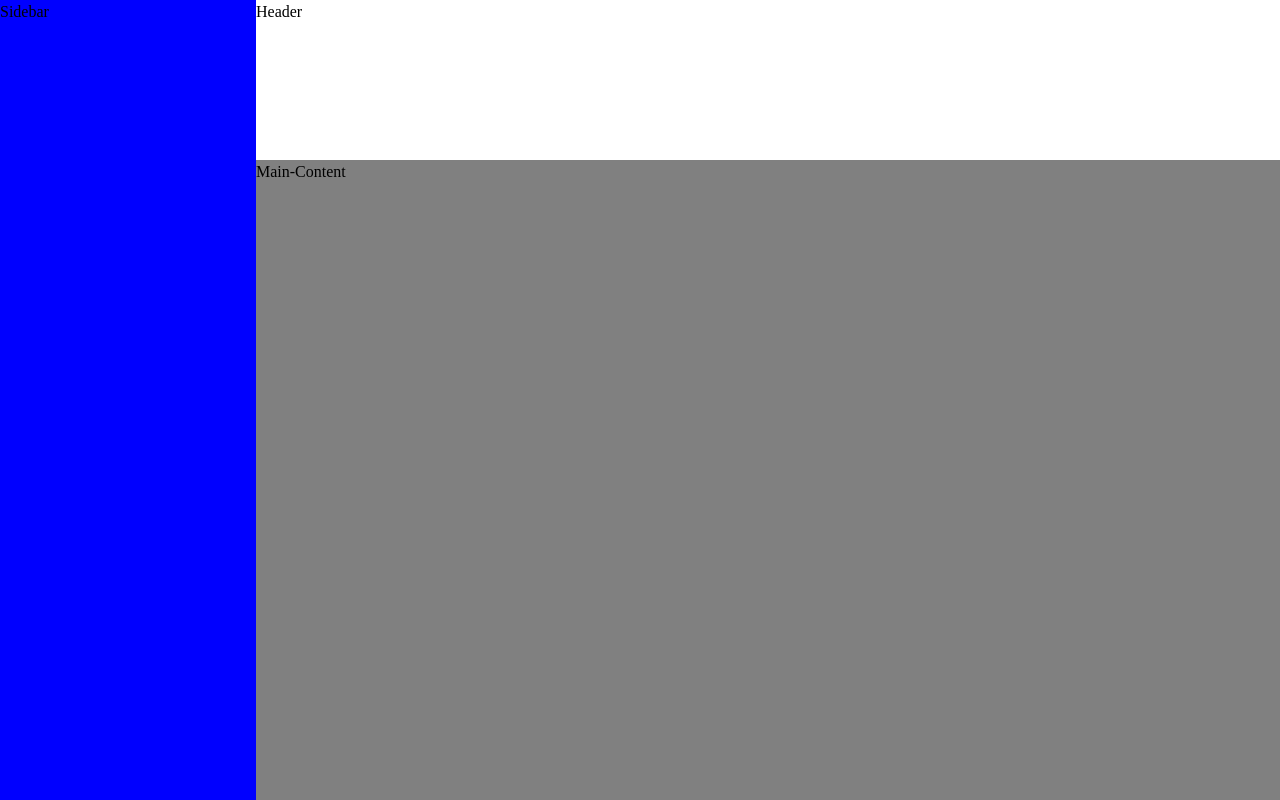
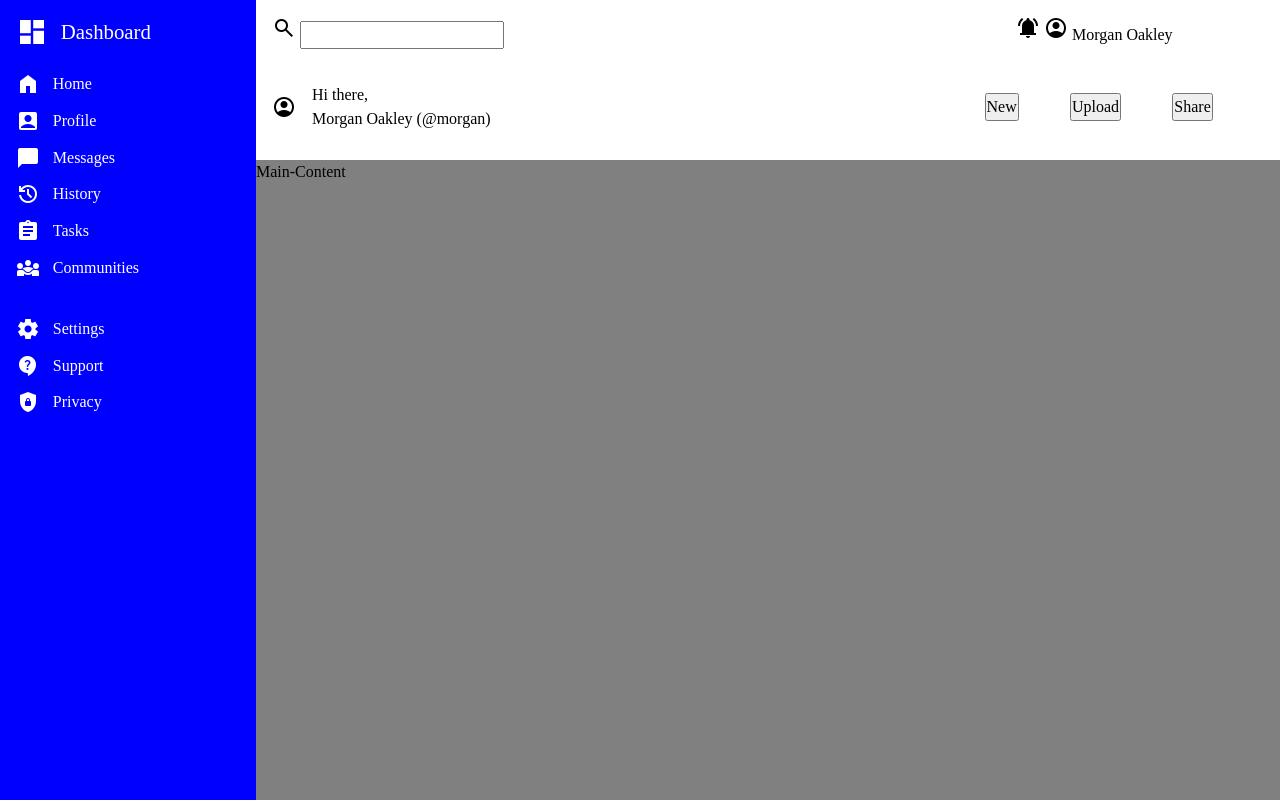
Before and after one commit to 46tcampbell/Admin-Dashboard, a plain HTML site: page index.html in a window 1280 px wide. Drawn offline with nearby package versions, Linux system fonts and the light colour scheme.

Commit message:
Update sidebar to match project image
Used a mix of grid and flexbox as I found flexbox was easier to center
the svg icons with the text. Also, decided to use spans for svg icons
as it seemed easiest to place it directly in the html with a span.

I got in the zone and forgot to commit earlier so a few changes for the
sidebar are lumped along with changes for the header.

```diff
--- a/index.html
+++ b/index.html
@@ -4,12 +4,93 @@
     <meta charset="UTF-8" />
     <meta name="viewport" content="width=device-width, initial-scale=1.0" />
     <title>Admin Dashboard</title>
+    <link
+      rel="stylesheet"
+      href="https://fonts.googleapis.com/css2?family=Material+Symbols+Outlined:opsz,wght,FILL,GRAD@40,400,1,0"
+    />
     <link rel="stylesheet" href="./styles.css" />
   </head>
   <body>
     <div class="container">
-      <div class="header">Header</div>
-      <div class="sidebar">Sidebar</div>
+      <div class="header">
+        <div class="header-top">
+          <div class="header-top-left">
+            <span class="material-symbols-outlined"> search </span>
+            <input type="search" />
+          </div>
+          <div class="header-top-right">
+            <span class="material-symbols-outlined">
+              notifications_active
+            </span>
+            <span class="material-symbols-outlined"> account_circle </span>
+            <span>Morgan Oakley</span>
+          </div>
+        </div>
+        <div class="header-bottom">
+          <div class="header-bottom-left">
+            <span class="material-symbols-outlined"> account_circle </span>
+            <div>
+              <div>Hi there,</div>
+              <div>Morgan Oakley (@morgan)</div>
+            </div>
+          </div>
+          <div class="header-bottom-right">
+            <button>New</button>
+            <button>Upload</button>
+            <button>Share</button>
+          </div>
+        </div>
+      </div>
+      <div class="sidebar">
+        <div class="logo">
+          <span class="material-symbols-outlined logo-svg"> dashboard </span>
+          Dashboard
+        </div>
+        <div class="navigation-menu">
+          <ul>
+            <div class="navigation-menu-item">
+              <span class="material-symbols-outlined"> home </span>
+              <li>Home</li>
+            </div>
+            <div class="navigation-menu-item">
+              <span class="material-symbols-outlined"> account_box </span>
+              <li>Profile</li>
+            </div>
+            <div class="navigation-menu-item">
+              <span class="material-symbols-outlined"> chat_bubble </span>
+              <li>Messages</li>
+            </div>
+            <div class="navigation-menu-item">
+              <span class="material-symbols-outlined"> history </span>
+              <li>History</li>
+            </div>
+            <div class="navigation-menu-item">
+              <span class="material-symbols-outlined"> assignment </span>
+              <li>Tasks</li>
+            </div>
+            <div class="navigation-menu-item">
+              <span class="material-symbols-outlined"> diversity_3 </span>
+              <li>Communities</li>
+            </div>
+          </ul>
+        </div>
+        <div class="branding-menu">
+          <ul>
+            <div class="branding-menu-item">
+              <span class="material-symbols-outlined"> settings </span>
+              <li>Settings</li>
+            </div>
+            <div class="branding-menu-item">
+              <span class="material-symbols-outlined"> contact_support </span>
+              <li>Support</li>
+            </div>
+            <div class="branding-menu-item">
+              <span class="material-symbols-outlined"> shield_lock </span>
+              <li>Privacy</li>
+            </div>
+          </ul>
+        </div>
+      </div>
       <div class="main-content">Main-Content</div>
     </div>
   </body>
--- a/styles.css
+++ b/styles.css
@@ -73,11 +73,71 @@ h6 {
   background-color: blue;
   grid-column: 1;
   grid-row: 1 / -1;
+  display: grid;
+  gap: 1.5rem;
+  color: white;
+  grid-template-rows: repeat(3, min-content);
+  padding: 1rem;
+}
+
+.material-symbols-outlined {
+  font-variation-settings: 'FILL' 1;
+}
+
+ul {
+  list-style-type: none;
+}
+
+div.logo,
+div.navigation-menu-item,
+div.branding-menu-item {
+  display: flex;
+  align-items: center;
+  gap: 0.8rem;
+}
+
+div.navigation-menu-item,
+div.branding-menu-item {
+  margin-bottom: 0.8rem;
+}
+
+div.logo {
+  font-size: 1.3rem;
+}
+
+span.logo-svg {
+  font-size: 2rem;
 }
 
 .header {
   background-color: white;
   grid-column: 2 / -1;
+  display: grid;
+  grid-template-rows: 1fr 2fr;
+  padding: 1rem;
+  gap: 1rem;
+}
+
+.header-top {
+  display: grid;
+  grid-template-columns: 3fr 1fr;
+}
+
+.header-bottom {
+  display: grid;
+  grid-template-columns: 2fr 1fr;
+}
+
+.header-bottom-left {
+  display: flex;
+  align-items: center;
+  gap: 1rem;
+}
+
+.header-bottom-right {
+  display: flex;
+  align-items: center;
+  justify-content: space-evenly;
 }
 
 .main-content {
```
